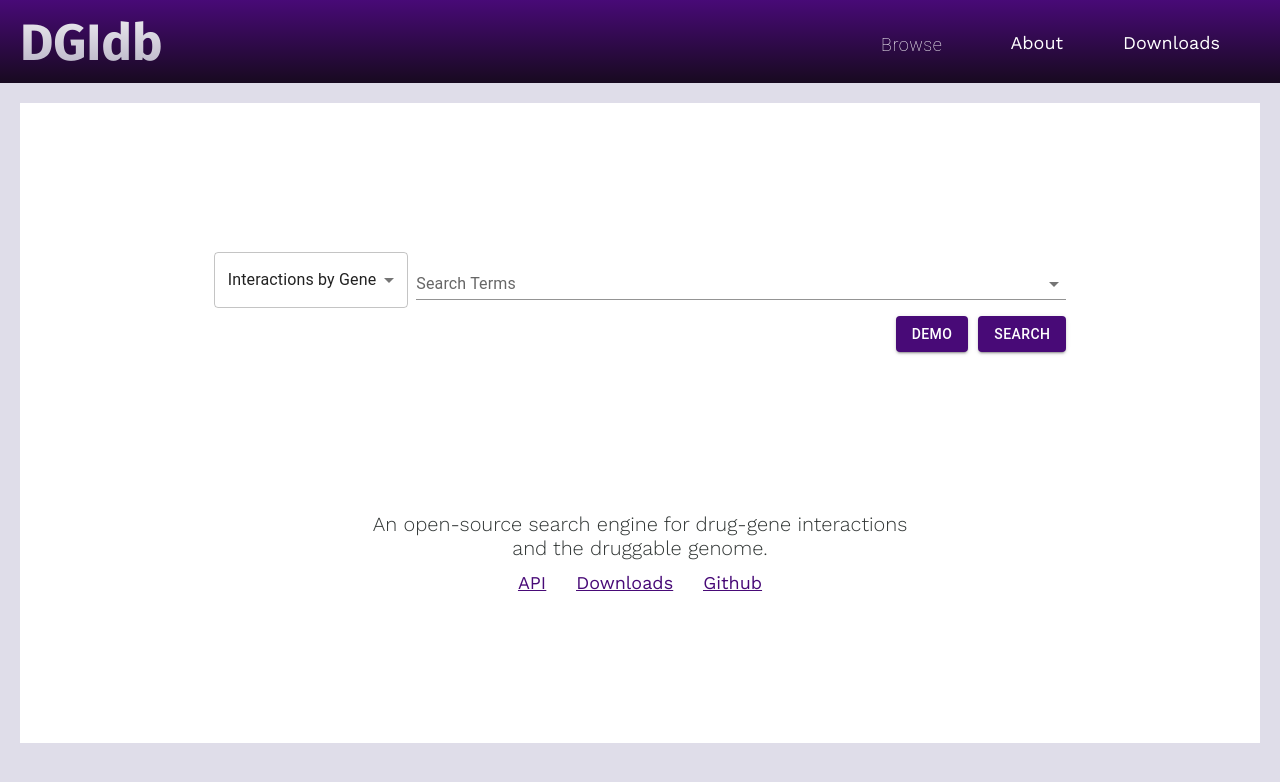
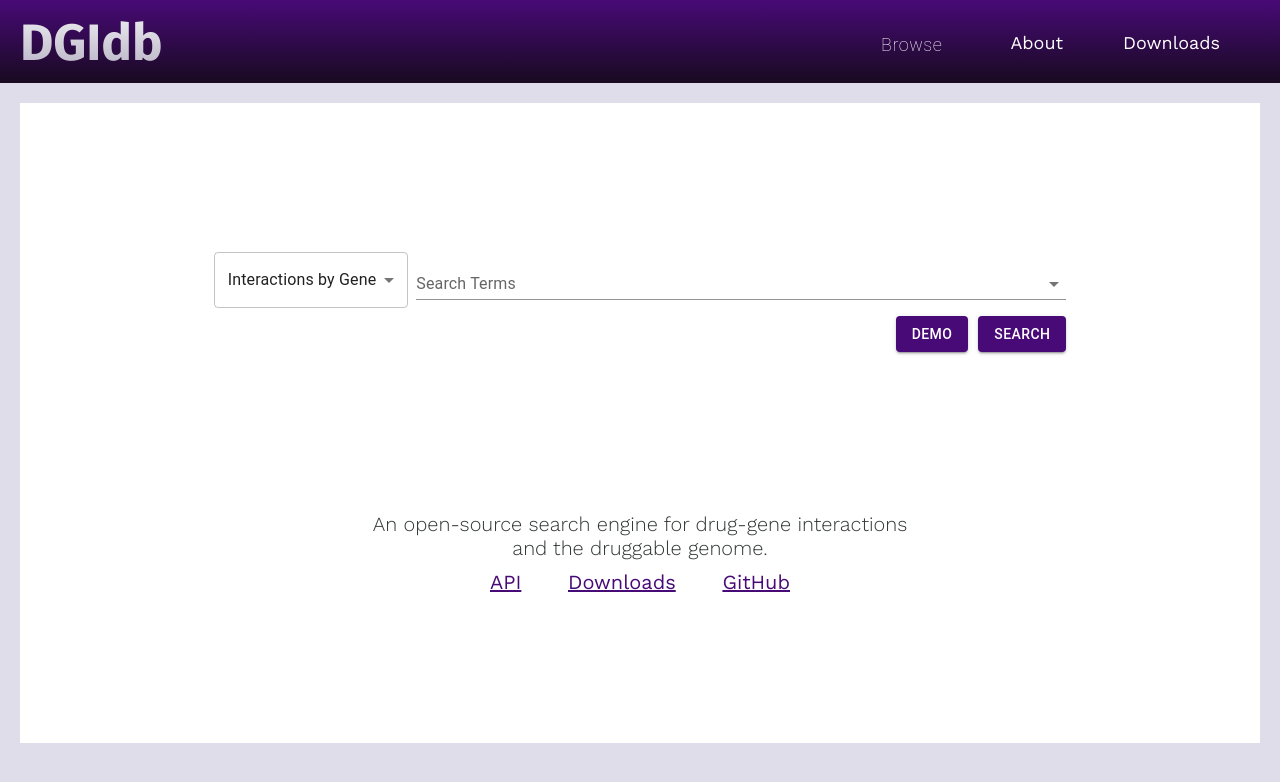
Before and after one commit to dgidb/dgidb-v5, a React (Create React App) app in the folder client/: page / in a window 1280 px wide. Shown: the top 782 px of the page. Built offline with nearby package versions, Linux system fonts and the light colour scheme; what @graphiql/toolkit would draw is missing.

Commit message:
fix: make home downloads link work

```diff
--- a/client/src/pages/Home/Home.scss
+++ b/client/src/pages/Home/Home.scss
@@ -34,14 +34,6 @@
         overflow: scroll !important;
         position: relative;
 
-        .ant-select-selection-item {
-          color: var(--theme-primary);
-        }
-
-        .ant-select-dropdown {
-          width: 50px;
-        }
-
         .search-filters {
           padding: 8px 6px 0 5px;
           cursor: pointer;
@@ -64,6 +56,7 @@
     font-size: 20px;
     margin-top: 10px;
   }
+
   .home-footer {
     background-color: var(--theme-primary);
     margin-top: auto;
@@ -81,17 +74,7 @@
     position: absolute;
     bottom: 15%;
     margin-right: 5%;
-
-    .ant-switch {
-      background-color: var(--theme-primary) !important;
-      color: var(--text-content);
-    }
   }
-}
-
-.ant-switch-inner .ionicon {
-  margin-top: 3.5px;
-  height: 15px;
 }
 
 .logo {
@@ -106,18 +89,6 @@
   );
   -webkit-background-clip: text;
   -webkit-text-fill-color: transparent;
-}
-
-.ant-btn .ant-btn-link {
-  text-decoration: underline !important;
-}
-
-.ant-menu-submenu-popup {
-  left: 1080px !important;
-}
-
-.ant-menu-sub {
-  background-color: var(--background-light) !important;
 }
 
 a {
--- a/client/src/pages/Home/Home.tsx
+++ b/client/src/pages/Home/Home.tsx
@@ -10,6 +10,8 @@ import { ActionTypes } from 'stores/Global/reducers';
 // import SunIcon from 'components/Shared/SVG/SunIcon';
 // import MoonIcon from 'components/Shared/SVG/MoonIcon';
 import './Home.scss';
+import { Box, Grid } from '@mui/material';
+import { Link } from 'react-router-dom';
 
 export const Home: React.FC = () => {
   const { state, dispatch } = useContext(GlobalClientContext);
@@ -47,76 +49,31 @@ export const Home: React.FC = () => {
     dispatch({ type: ActionTypes.BrandPage });
   }, []);
 
-  const handleDemoClick = () => {
-    switch (state.interactionMode) {
-      case 'gene':
-        dispatch({ type: ActionTypes.AddGeneDemoTerms });
-        break;
-      case 'drug':
-        dispatch({ type: ActionTypes.AddDrugDemoTerms });
-        break;
-      case 'categories':
-        dispatch({ type: ActionTypes.AddCategoryDemoTerms });
-        break;
-      default:
-        return;
-    }
-  };
-
   return (
     <div className="home-page-container">
-      {/* <div className="logo">
-        DGIdb
-      </div>
-      <div className="tagline">
-        THE DRUG GENE INTERACTION DATABASE
-      </div> */}
-
       <SearchBar handleSubmit={handleSubmit} />
       <div className="home-blurb">
         An open-source search engine for drug-gene interactions and the
         druggable genome.
       </div>
-      <div className="home-links">
-        <span
-          style={{
-            padding: '0 15px',
-            fontSize: 18,
-            textDecoration: 'underline',
-          }}
-        >
-          <a href="/api">API</a>
-        </span>
-        <span
-          style={{
-            padding: '0 15px',
-            fontSize: 18,
-            textDecoration: 'underline',
-          }}
-        >
-          <a href="/downloads">Downloads</a>
-        </span>
-        <span
-          style={{
-            padding: '0 15px',
-            fontSize: 18,
-            textDecoration: 'underline',
-          }}
-        >
-          <a href="https://github.com/dgidb/dgidb-v5">Github</a>
-        </span>
-      </div>
-
-      {/* todo: introduce at a later date
-      <div className="darkmode-toggle">
-        <Switch
-          loading={isToggling}
-          defaultChecked
-          checkedChildren={<SunIcon />}
-          unCheckedChildren={<MoonIcon />}
-          onChange={() => setIsToggling(true)}
-        />
-      </div> */}
+      <Box className="home-links">
+        <Grid container width="300px" justifyContent="space-between">
+          <Link className="home-link" to="/api">
+            API
+          </Link>
+          <Link className="home-link" to="/downloads">
+            Downloads
+          </Link>
+          <a
+            className="home-link"
+            href="https://github.com/dgidb/dgidb-v5"
+            rel="noreferrer"
+            target="_blank"
+          >
+            GitHub
+          </a>
+        </Grid>
+      </Box>
     </div>
   );
 };
```
